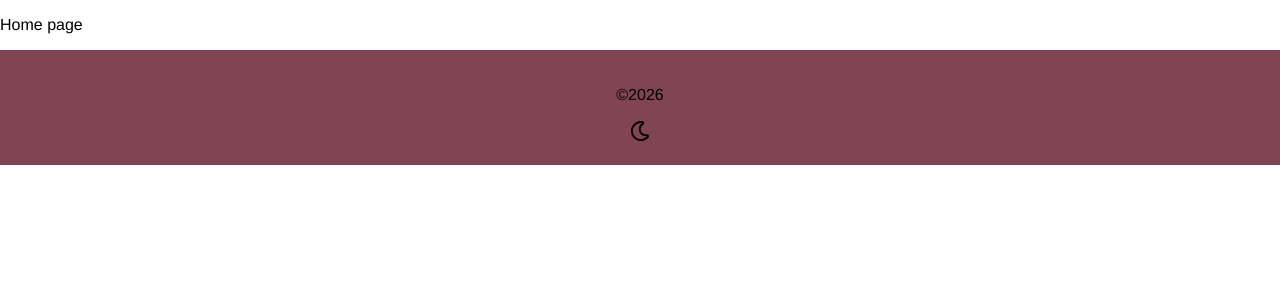
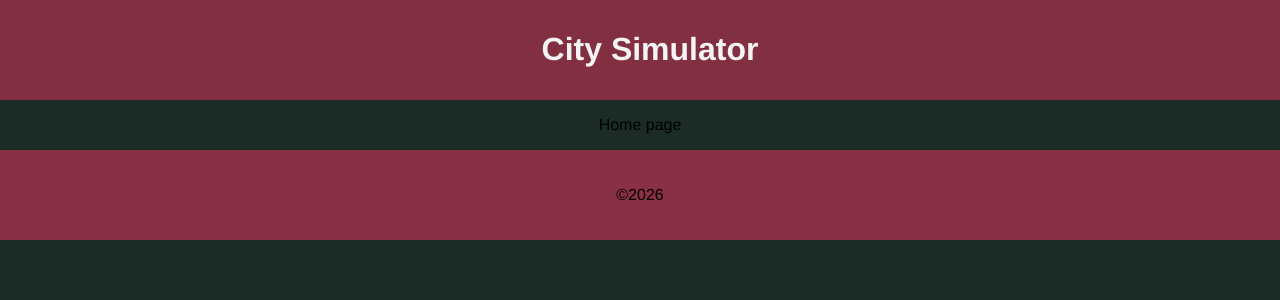
Before and after one commit to luciaalday/QWERHacks, a React (Vite) app in the folder city-simmulator/: page / in a window 1280 px wide. Shown: the top 300 px of the page. Built offline with nearby package versions, Linux system fonts and the light colour scheme.

Commit message:
modified:   city-simmulator/public/treeBuilding.svg modified:   city-simmulator/src/assets/App.css new file:   city-simmulator/src/assets/popup.css modified:   city-simmulator/src/components/Footer.jsx new file:   city-simmulator/src/components/Nav.jsx modified:   city-simmulator/src/pages/App.jsx

```diff
--- a/city-simmulator/src/assets/App.css
+++ b/city-simmulator/src/assets/App.css
@@ -2,16 +2,34 @@
 
 html, body {
   margin: 0;
+  background-color: var(--background0);
+  text-align: center;
+  transition: 0.3s ease;
+}
+
+h1 {
+  color: white;
 }
 
 footer {
-  background-color: var(--background1);
+  background-color: var(--cherry);
   color: var(--text-invert);
   text-align: center;
   padding: 20px;
 }
-
+footer button {
+  color: var(--text-invert);
+}
 button {
   background-color: transparent;
   border: none;
 }
+
+.header {
+  background-color: var(--cherry);
+  opacity: 95%;
+  position: sticky;
+  top: 0;
+  width: 100vw;
+  padding: 10px;
+}
--- a/city-simmulator/src/components/Footer.jsx
+++ b/city-simmulator/src/components/Footer.jsx
@@ -1,45 +1,7 @@
-import { FaMoon, FaRegMoon } from "react-icons/fa";
-import Cookies from "js-cookie";
-import { useState, useEffect } from "react";
-
 export default function Footer() {
-  const [darkMode, setDarkMode] = useState(false);
-
-  const updateBodyClass = (isDark) => {
-    document.body.classList.toggle('darkmode', isDark);
-    document.body.classList.toggle('lightmode', !isDark);
-  };
-
-  useEffect(() => {
-    const storedDarkmode = Cookies.get('darkmode') === 'on';
-    setDarkMode(storedDarkmode);
-    updateBodyClass(storedDarkmode);
-  }, []);
-
-
-  const handleToggle = () => {
-    const newValue = !darkMode;
-    setDarkMode(newValue);
-
-    if (newValue) {
-      Cookies.set('darkmode', 'on', { expires: 365 });
-    } else {
-      Cookies.remove('darkmode');
-    }
-
-    updateBodyClass(newValue);
-  };
-
   return (
     <footer>
       <p>&copy;2026</p>
-      <button
-        onClick={handleToggle}
-        aria-label='Toggle dark mode'
-        title={darkMode ? 'Turn off darkmode' : 'Turn on darkmode'}
-        >
-        {Cookies.get('darkmode') === 'on' ? <FaMoon size={20} /> : <FaRegMoon size={20} />}
-      </button>
     </footer>
   )
 }
--- /dev/null
+++ b/city-simmulator/src/components/Nav.jsx
@@ -0,0 +1,7 @@
+export default function Nav() {
+  return (
+    <div className="header">
+      <h1>City Simulator</h1>
+    </div>
+  )
+}
--- a/city-simmulator/src/pages/App.jsx
+++ b/city-simmulator/src/pages/App.jsx
@@ -1,13 +1,13 @@
 import Footer from "../components/Footer"
+import Nav from "../components/Nav"
 
-function App() {
+export default function App() {
 
   return (
     <>
+      <Nav />
       <p>Home page</p>
       <Footer />
     </>
   )
 }
-
-export default App
```
Also changed, not shown: city-simmulator/src/assets/popup.css (added, +11 -0 lines), city-simmulator/public/treeBuilding.svg.
